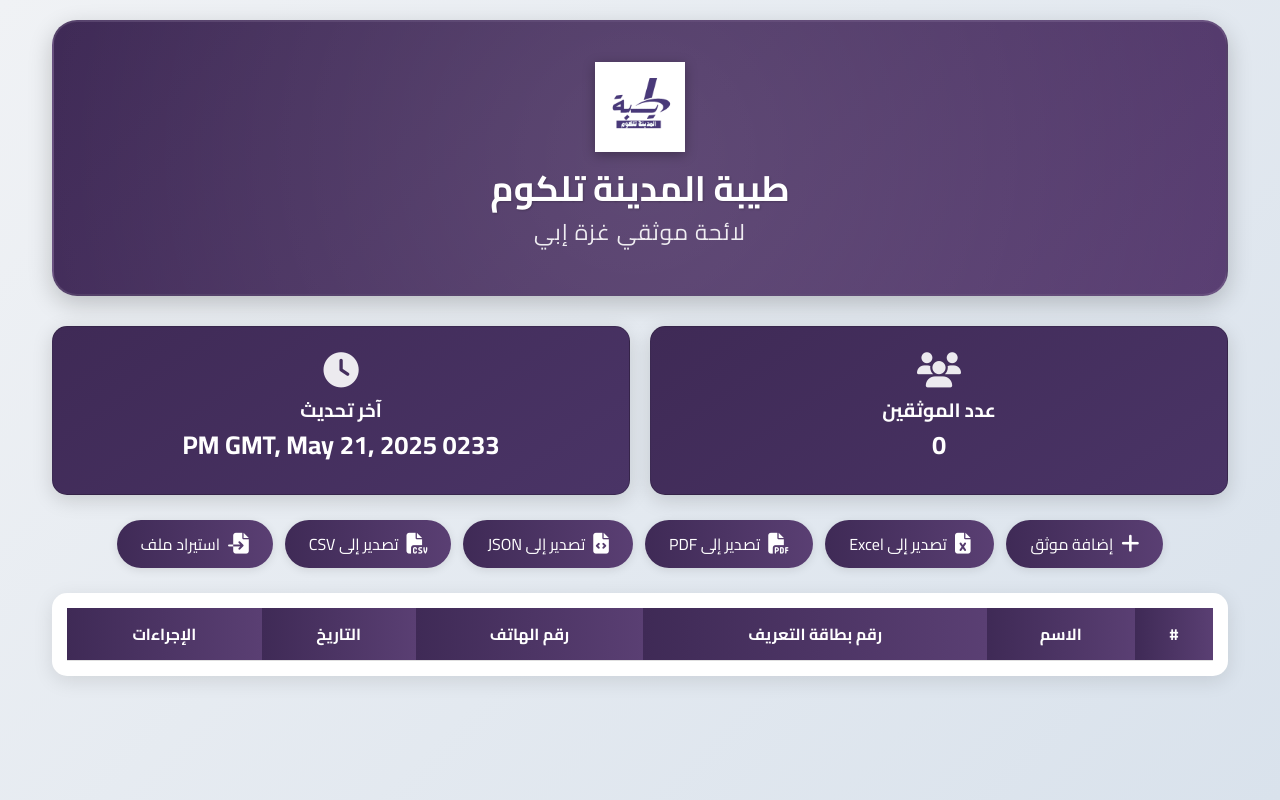
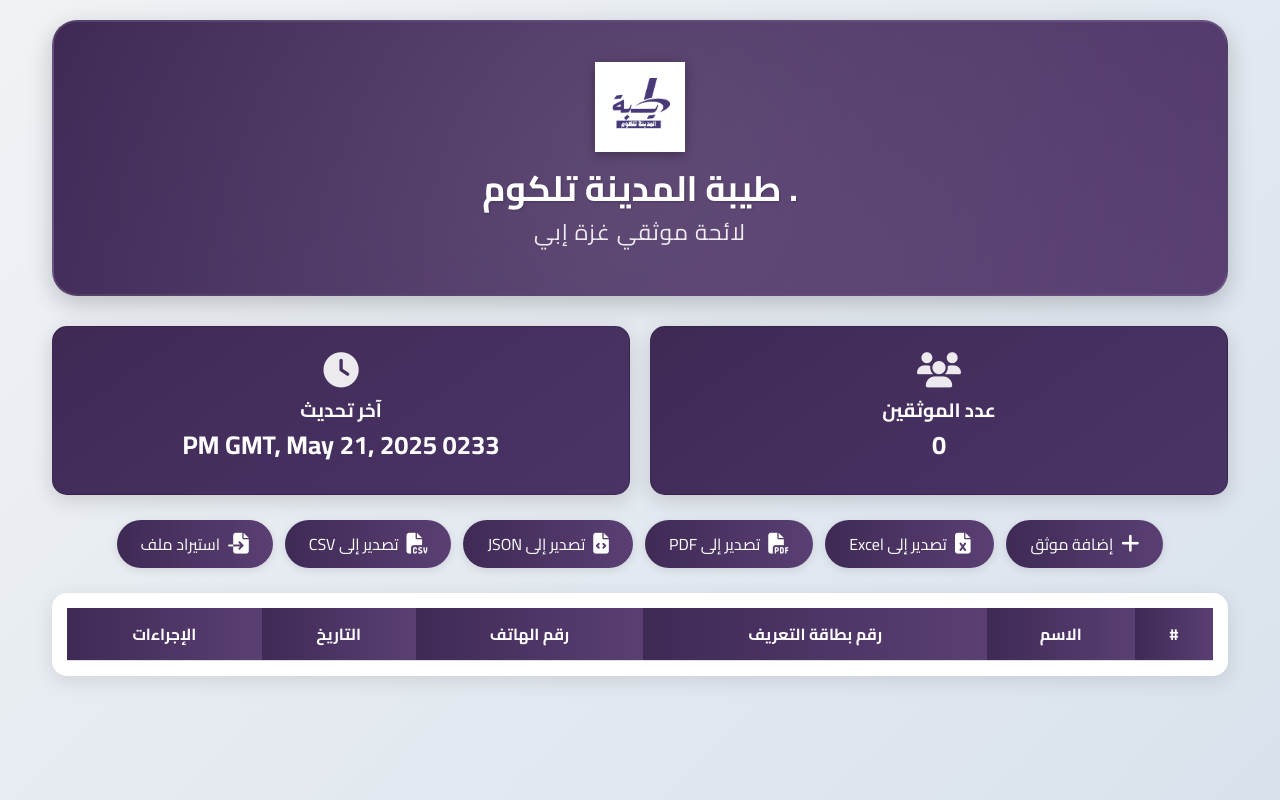
Before and after one commit to a7medal/gazza, a plain HTML site: page home.html in a window 1280 px wide. Drawn offline with nearby package versions, Linux system fonts and the light colour scheme.

Commit message:
Update home.html

```diff
--- a/home.html
+++ b/home.html
@@ -284,7 +284,7 @@
         <!-- الرأسية -->
         <div class="header">
             <img src="logo.png" alt="شعار طيبة المدينة تلكوم">
-            <h2>طيبة المدينة تلكوم</h2>
+            <h2>. طيبة المدينة تلكوم</h2>
             <h4>لائحة موثقي غزة إبي</h4>
         </div>
 
```
